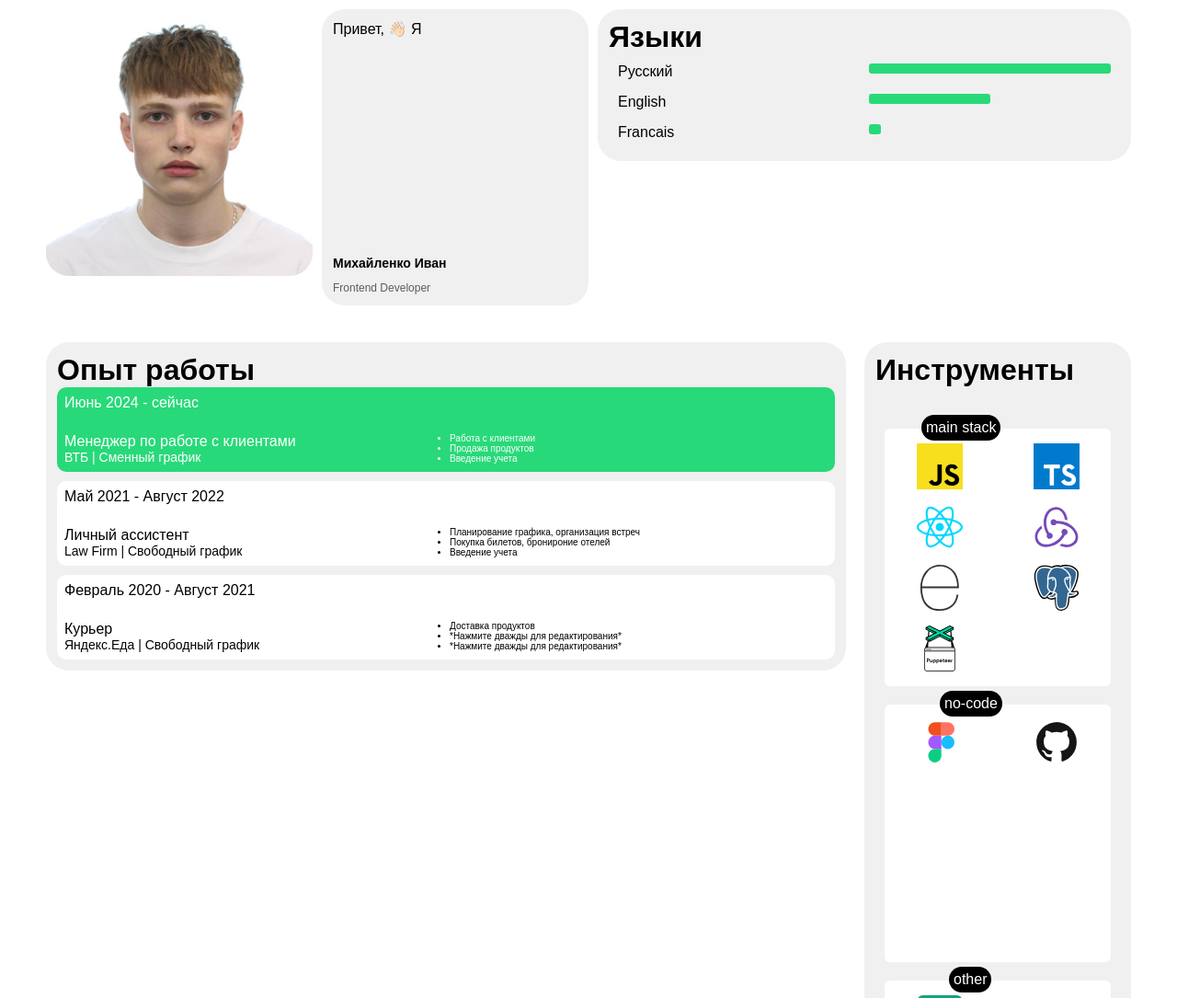
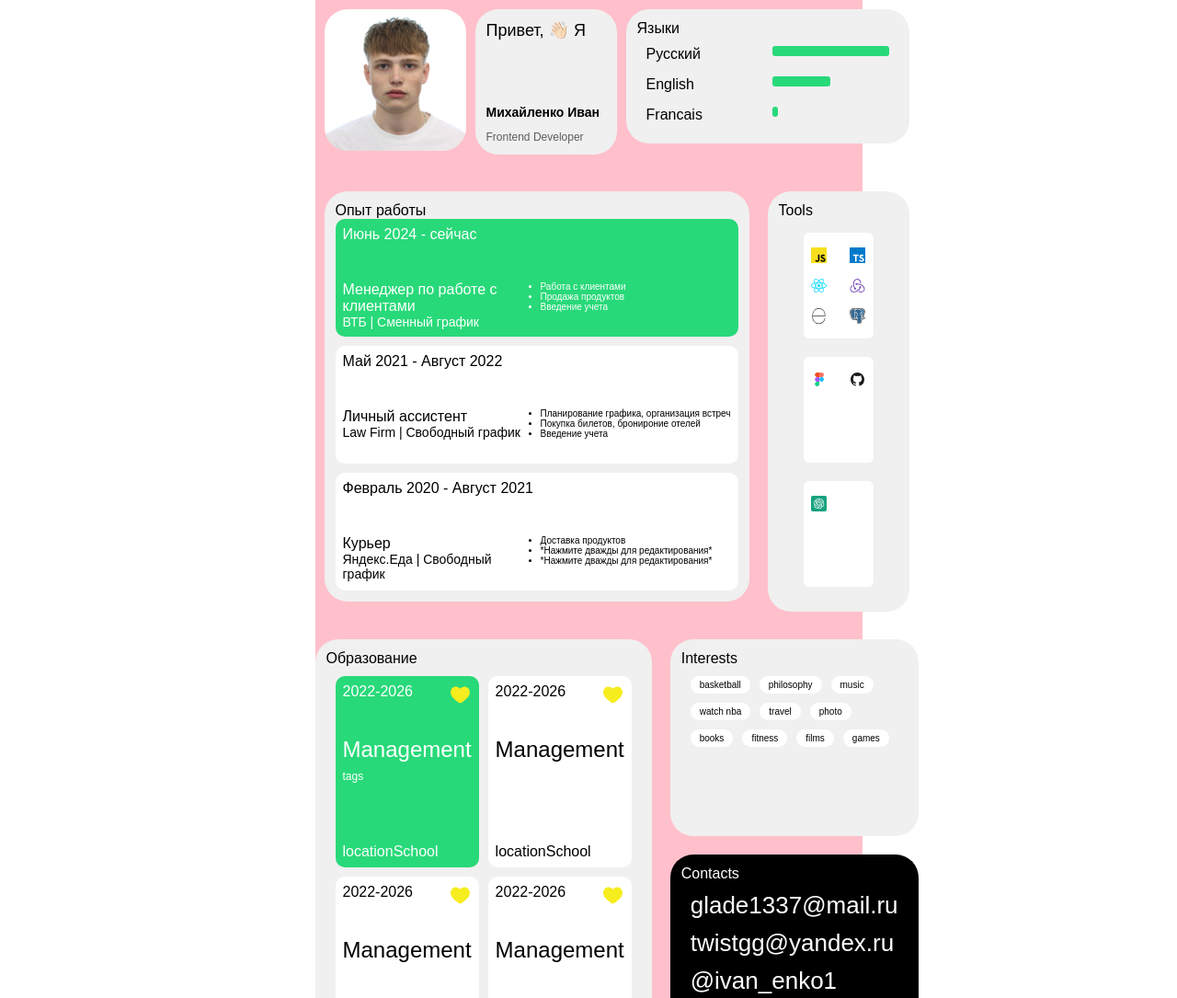
Before and after one commit to twistxxl/t-laba, a website: page index.html in a window 1280 px wide. Shown: the top 1085 px of the page at 92% size. Drawn offline with Linux system fonts and the light colour scheme.

Commit message:
03.08.2024 adaptiveCss

```diff
--- a/css/style.css
+++ b/css/style.css
@@ -6,13 +6,23 @@
     font-family: 'Poppins', sans-serif, monospace;
 
 }
-
+/*адаптировать под pdf */
 #app{
     display: grid;
-    grid-template-rows: 1fr 3fr 3fr;
+    /* grid-template-rows: 1fr 3fr 3fr; */
+    grid-template-areas: 'firstBlock' 'secondBlock' 'thirdBlock';
     gap: 20px;
-    max-width: 1200px;
+    max-width: 595px;
+    /* height: 842px; */
     margin: 0 auto;
+    background-color: pink;
+}
+.text {
+    cursor: pointer;
+}
+h1{
+    display: inline-block;
+
 }
 
 /*FIRST BLOCK*/
@@ -24,7 +34,8 @@
    gap: 10px;
    padding: 10px;
    max-height: max-content;
-
+   height: auto;
+   grid-area: firstBlock;
 }
 
 #avatar {
@@ -59,16 +70,21 @@
 
 #helloText {
     grid-area: helloText;
+    font-size: 18px;
+    height: auto;
 }
 #nameText {
     grid-area: nameText;
     font-size: 14px;
+    height: auto;
 }
 
 #position {
     grid-area: position;
     font-size: 12px;
-    color: #5C5C5C
+    color: #5C5C5C;
+
+    height: auto;
 }
 #lenguages {
     grid-area: lenguages;
@@ -109,6 +125,7 @@
     gap: 20px;
     padding: 10px;
     height: auto;
+    grid-area: secondBlock;
 }
 
 #experience, #stack {
@@ -167,8 +184,8 @@
     grid-template-rows: 1fr 1fr 1fr;
     gap: 20px;
     padding: 15px 0 15px 0;
-    margin: 30px 10px 5px 10px;
     height: auto;
+    justify-items: center;
  }
  #jsStack, #noCode, #etc {
     display: grid;
@@ -179,7 +196,10 @@
     border-radius: 6px;
     height: auto;
     justify-items: center;
+    width: 76px;
+    text-align: center;
  }
+ #noCode, #etc {}
  .fixedDiv {
     background-color: black;
     color: white;
@@ -215,6 +235,7 @@
     grid-template-areas: "education interests" "education interests" "education contacts";
     gap: 20px;
     height: auto;
+    grid-area: thirdBlock;
 }
 #education {
     grid-area: education;
@@ -237,7 +258,7 @@
     background-color: #F0F0F0;
     padding: 12px;
     height: auto;
-    max-width: 100%
+    /* max-width: 100% */
 }
 #educationBlock {
     display: grid;
@@ -315,13 +336,13 @@
     color: #ffffff;
 }
 .interest {
-    font-size: 24px;
+    font-size: 10px;
     font-weight: 500;
     text-align: center;
     background-color: white;
     border-radius: 40px;
     max-width: max-content;
-    padding: 15px 10px;
+    padding: 4px 10px
 
 }
 .links {
--- a/index.html
+++ b/index.html
@@ -24,7 +24,7 @@
                 <p id="position" data-key="jobPosition" class="text">Frontend Developer</p>
             </div>
             <div id="lenguages">
-                <h1 id="lenguagesText" data-key="lenguages" class="text">Языки</h1>
+                <span id="lenguagesText" data-key="lenguages" class="text">Языки</span>
                 <div id="lenguagesBlock">
                     <div id="russian">
                         <span data-key="firstLenguage" class="text">Русский</span>
@@ -43,7 +43,7 @@
         </div>
         <div id="secondBlock">
             <div id="experience">
-                <h1 data-key="jobExperience" class="text">Опыт работы</h1>
+                <span data-key="jobExperience" class="text">Опыт работы</span>
                 <div id="worksBlock">
                     <div id="firstWork" class="job">
                         <div id="firstWorkDate" class="date" data-key="firstWorkDate" class="text">Июнь 2024 - сейчас
@@ -52,7 +52,8 @@
                             <div id="firstWorkCompany" class="company">
                                 <div id="ExpPositionFirst" data-key="ExpPositionFirst" class="text">Менеджер по работе с
                                     клиентами</div>
-                                <div id="companyNameFirst" class="regularText text" data-key="companyNameFirst" class="text">
+                                <div id="companyNameFirst" class="regularText text" data-key="companyNameFirst"
+                                    class="text">
                                     ВТБ | Сменный график</div>
                             </div>
                             <div id="firstWorkList" class="workList" class="regularText">
@@ -71,8 +72,8 @@
                             <div id="secondWorkCompany" class="company">
                                 <div id="ExpPositionSecond" data-key="ExpPositionSecond" class="text">Личный ассистент
                                 </div>
-                                <div id="companyNameSecond" class="regularText text" data-key="companyNameSecond"
-                                    >Law Firm | Свободный график</div>
+                                <div id="companyNameSecond" class="regularText text" data-key="companyNameSecond">Law
+                                    Firm | Свободный график</div>
                             </div>
                             <div id="secondWorkList" class="workList regularText">
                                 <ul class="list">
@@ -86,12 +87,12 @@
                         </div>
                     </div>
                     <div id="thirdWork" class="job">
-                        <div id="thirdWorkDate" class="date text" data-key="thirdWorkDate" >Февраль 2020 - Август
+                        <div id="thirdWorkDate" class="date text" data-key="thirdWorkDate">Февраль 2020 - Август
                             2021</div>
                         <div id="thirdWorkPosition" class="position">
                             <div id="thirdWorkCompany" class="company">
                                 <div id="ExpPosition" data-key="ExpPositionThird" class="text">Курьер</div>
-                                <div id="companyName" class="regularText text" data-key="companyNameThird" >
+                                <div id="companyName" class="regularText text" data-key="companyNameThird">
                                     Яндекс.Еда | Свободный график</div>
                             </div>
                             <div id="thirdWorkList" class="workList" class="regularText">
@@ -109,31 +110,30 @@
                 </div>
             </div>
             <div id="stack">
-                <h1 data-key="stack" class="text">Инструменты</h1>
-                <div id="mainStack" class="fixedDiv" data-key="mainStack" class="text">main stack</div>
+                <span data-key="stack" class="text">Tools</span>
+                <!-- <div id="mainStack" class="fixedDiv" data-key="mainStack" class="text">main stack</div>
                 <div id="otherStack" class="fixedDiv" data-key="otherStack" class="text">no-code</div>
-                <div id="otherSkills" class="fixedDiv" data-key="otherSkills" class="text">other</div>
+                <div id="otherSkills" class="fixedDiv" data-key="otherSkills" class="text">other</div> -->
                 <div id="stackBlock">
                     <div id="jsStack">
-                        <img src="./public/img/javascript-logo-svgrepo-com.svg" alt="js" width="50" height="50">
-                        <img src="./public/img/typescript-icon-svgrepo-com.svg" alt="ts" width="50" height="50">
-                        <img src="./public/img/react-svgrepo-com.svg" alt="react" width="50" height="50">
-                        <img src="./public/img/redux-svgrepo-com.svg" alt="redux" width="50" height="50">
-                        <img src="./public/img/express-svgrepo-com.svg" alt="exrpess" width="50" height="50">
-                        <img src="./public/img/postgresql-svgrepo-com.svg" alt="postgresql" width="50" height="50">
-                        <img src="./public/img/puppeteer-svgrepo-com.svg" alt="puppeteer" width="50" height="50">
+                        <img src="./public/img/javascript-logo-svgrepo-com.svg" alt="js" width="17" height="17">
+                        <img src="./public/img/typescript-icon-svgrepo-com.svg" alt="ts" width="17" height="17">
+                        <img src="./public/img/react-svgrepo-com.svg" alt="react" width="17" height="17">
+                        <img src="./public/img/redux-svgrepo-com.svg" alt="redux" width="17" height="17">
+                        <img src="./public/img/express-svgrepo-com.svg" alt="exrpess" width="17" height="17">
+                        <img src="./public/img/postgresql-svgrepo-com.svg" alt="postgresql" width="17" height="17">
                     </div>
                     <div id="noCode">
-                        <img src="./public/img/figma-svgrepo-com.svg" alt="figma" width="50" height="50">
-                        <img src="./public/img/github-svgrepo-com.svg" alt="git" width="50" height="50">
+                        <img src="./public/img/figma-svgrepo-com.svg" alt="figma" width="17" height="17">
+                        <img src="./public/img/github-svgrepo-com.svg" alt="git" width="17" height="17">
                     </div>
-                    <div id="etc"> <img src="./public/img/chatgpt.png" alt="openai" width="50" height="50"></div>
+                    <div id="etc"> <img src="./public/img/chatgpt.png" alt="openai" width="17" height="17"></div>
                 </div>
             </div>
         </div>
         <div id="thirdBlock">
             <div id="education">
-                <h1 data-key="education" class="text">Образование</h1>
+                <span data-key="education" class="text">Образование</span>
                 <div id="educationBlock">
                     <div id="firstEducation">
                         <div class="headerEducationContainer">
@@ -148,8 +148,8 @@
                             </div>
                         </div>
                         <div class="bodyEducationContainer">
-                            <div class="direction text" data-key="educationFirstDirection" >Management</div>
-                            <div class="tags text" id="tagsGreen" data-key="educationFirstTags" >tags</div>
+                            <div class="direction text" data-key="educationFirstDirection">Management</div>
+                            <div class="tags text" id="tagsGreen" data-key="educationFirstTags">tags</div>
                         </div>
                         <div class="footerEducationContainer text" data-key="educationFirstFooter">
                             locationSchool
@@ -218,7 +218,7 @@
                 </div>
             </div>
             <div id="interests">
-                <h1 id="interestsHeader" class="text" data-key="interestsHeader">Interests</h1>
+                <span id="interestsHeader" class="text" data-key="interestsHeader">Interests</span>
                 <div id="interestsBlock">
                     <div id="firstInterests" class="interest text" data-key="firstInterest">basketball</div>
                     <div id="secondInterests" class="interest text" data-key="secondInterest">philosophy</div>
@@ -233,7 +233,7 @@
                 </div>
             </div>
             <div id="contacts">
-                <h1 id="contactsHeader" class="text" data-key="contactsHeader">Contacts</h1>
+                <span id="contactsHeader" class="text" data-key="contactsHeader">Contacts</span>
                 <div id="contactsBlock">
                     <div id="email" class="links text" data-key="mainEmail">glade1337@mail.ru</div>
                     <div id="2email" class="links text" data-key="secondEmail">twistgg@yandex.ru</div>
@@ -242,6 +242,7 @@
                 </div>
             </div>
         </div>
+    </div>
         <button class="material-button" id="download">Download resume</button>
         <script type="module" src="./js/button.js"></script>
         <script type="module" src="./js/main.js"></script>
```
Also changed, not shown: js/main.js (+5 -6 lines).
